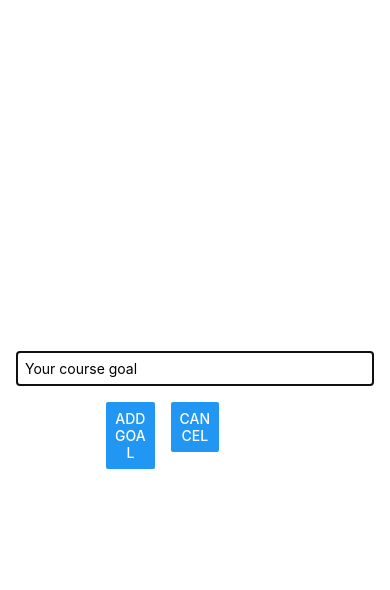
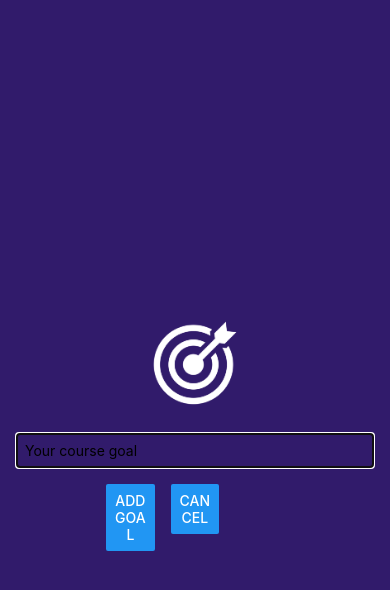
Before and after one commit to sailakshmy/reactNativeApp, a React Native app in the folder FirstReactNativeApp/: screen / in a window 390 px wide. Both pictures are taken after a click on the button "ADD NEW GOAL". Shown: the top 590 px of the page. Built offline with nearby package versions, Linux system fonts and the light colour scheme.

Commit message:
Added the image component and styled it

```diff
--- a/FirstReactNativeApp/components/GoalInput.js
+++ b/FirstReactNativeApp/components/GoalInput.js
@@ -1,5 +1,12 @@
 import React, { useState } from "react";
-import { Button, Modal, StyleSheet, TextInput, View } from "react-native";
+import {
+  Button,
+  Image,
+  Modal,
+  StyleSheet,
+  TextInput,
+  View,
+} from "react-native";
 
 const GoalInput = ({ addGoalHandler, setShowInputModal, showInputModal }) => {
   const [enteredGoal, setEnteredGoal] = useState("");
@@ -15,6 +22,10 @@
   return (
     <Modal visible={showInputModal} animationType="slide">
       <View style={styles.inputContainer}>
+        <Image
+          style={styles.image}
+          source={require("../assets/images/goal.png")}
+        />
         <TextInput
           value={enteredGoal}
           style={styles.textInput}
@@ -38,11 +49,14 @@
   inputContainer: {
     justifyContent: "center",
     alignItems: "center",
-    marginBottom: 24,
-    borderBottomColor: "#cccccc",
-    borderBottomWidth: 1,
     flex: 1,
     padding: 16,
+    backgroundColor: "#311b6b",
+  },
+  image: {
+    width: 100,
+    height: 100,
+    margin: 20,
   },
   textInput: {
     borderWidth: 1,
```
Also changed, not shown: FirstReactNativeApp/assets/images/goal.png (added).
